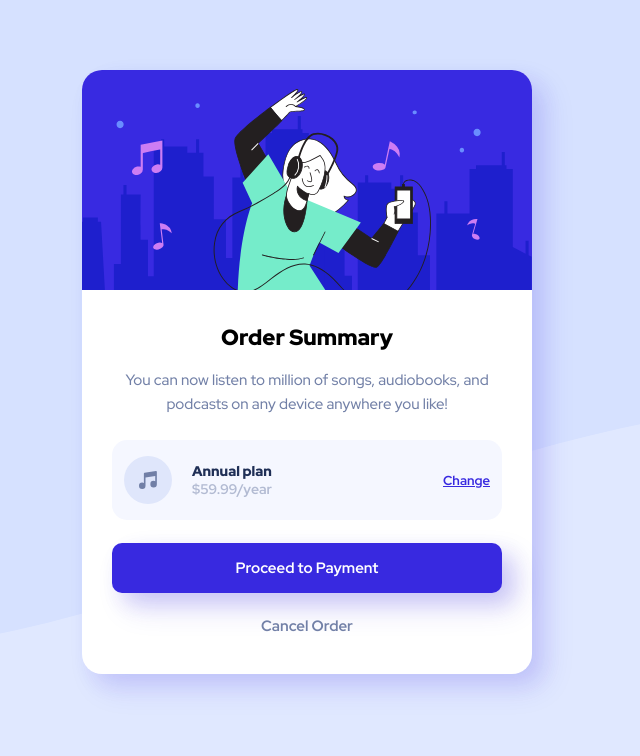
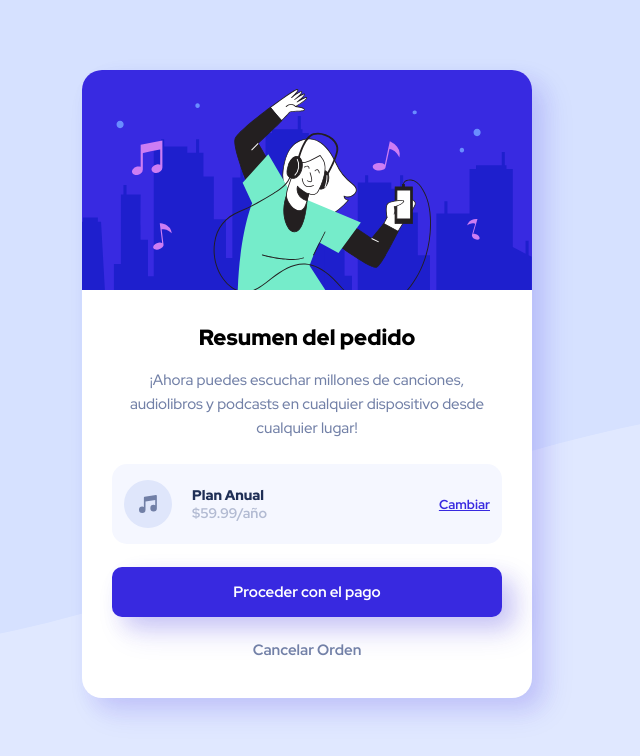
Before and after one commit to Dandalymv/Frontendmentor.io-Dan, a plain HTML site: page index.html in a window 1280 px wide. Shown: the whole page, without its empty margins (333-973 px from the left). Drawn offline with Linux system fonts and the light colour scheme.

Commit message:
V4
Traducción al español

```diff
--- a/index.html
+++ b/index.html
@@ -20,26 +20,26 @@
         <div class="card">
             <img class="hero" src="./images/illustration-hero.svg" alt="Ilustración">
             <div class="card-wrapper">
-                <h1 class="title">Order Summary</h1>
+                <h1 class="title">Resumen del pedido</h1>
                 <div class="description">
-                    You can now listen to million of songs, audiobooks, and podcasts on any device anywhere you like!
+                    ¡Ahora puedes escuchar millones de canciones, audiolibros y podcasts en cualquier dispositivo desde cualquier lugar!
                 </div>
                 <div class="plan-card">
                     <div class="list">
                         <div class="list">
                             <img src="./images/icon-music.svg" alt="icon music">
                             <div>
-                                <div class="payment-plan">Annual plan</div>
-                                <div class="price">$59.99/year</div>
+                                <div class="payment-plan">Plan Anual</div>
+                                <div class="price">$59.99/año</div>
                             </div>
                         </div>
 
-                        <a href=".">Change</a>
+                        <a href=".">Cambiar</a>
                     </div>
                 </div>
 
-                <div class="btn primary"><a href="">Proceed to Payment</a></div>
-                <div class="btn secondary"><a href="">Cancel Order</a></div>
+                <div class="btn primary"><a href="">Proceder con el pago</a></div>
+                <div class="btn secondary"><a href="">Cancelar Orden</a></div>
             </div>
         </div>
     </div>
```
